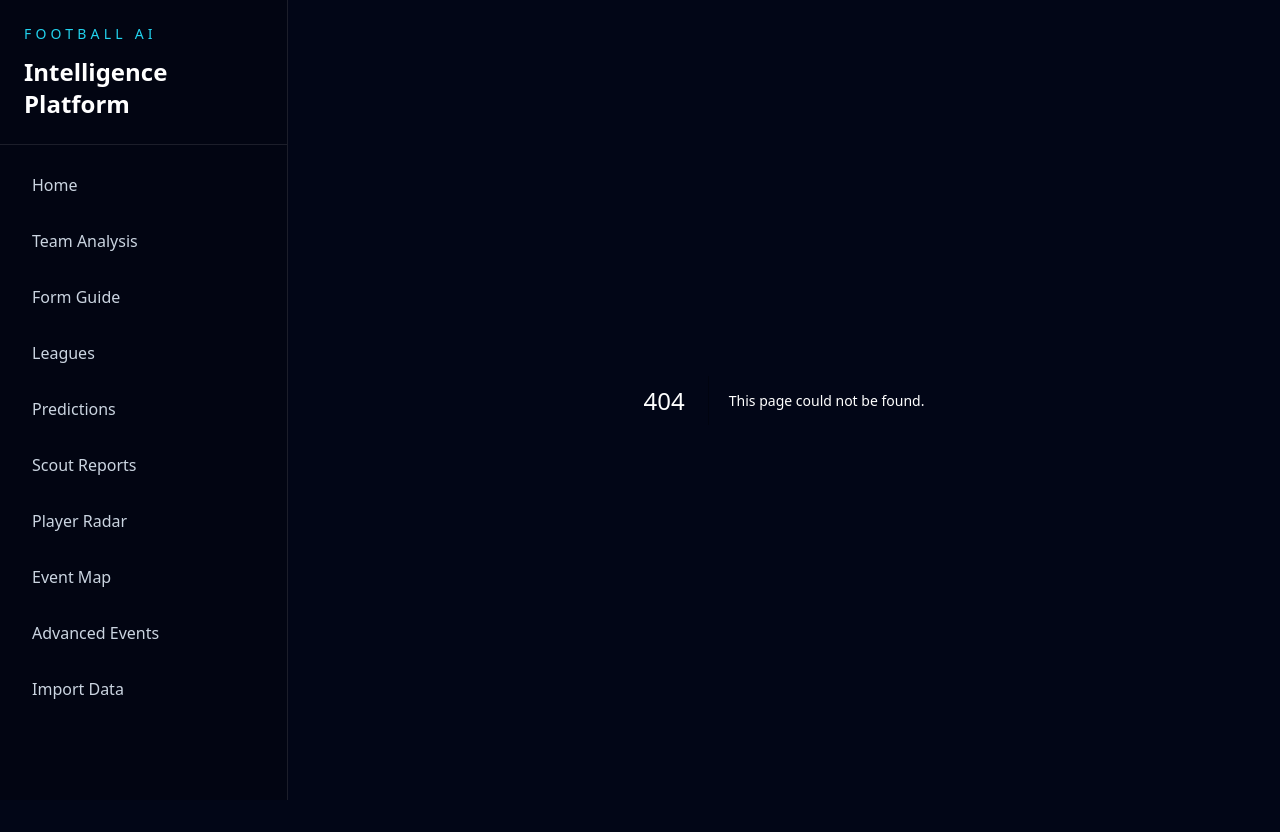
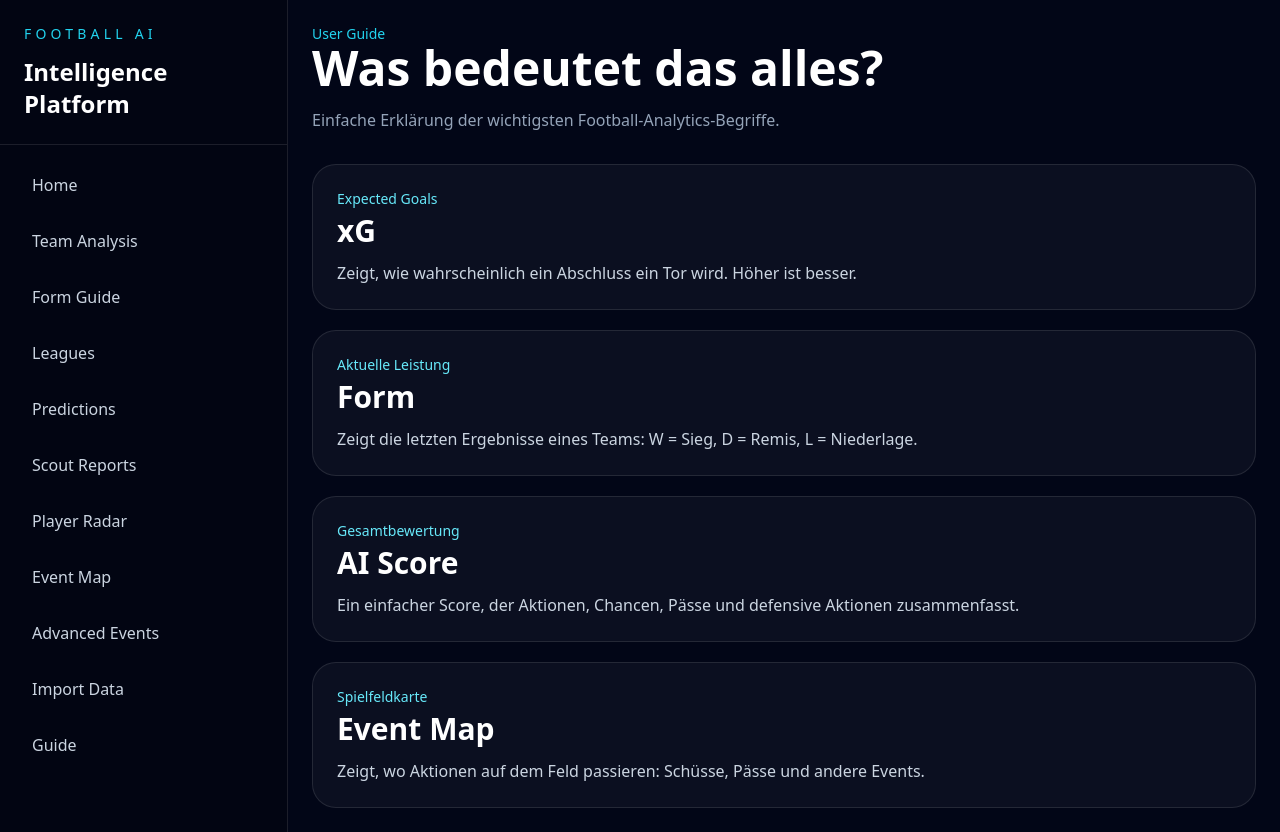
Before and after one commit to nasti8311-dot/football-intelligence-platform, a Next.js app: page /guide in a window 1280 px wide. Before the commit this address had no page. Before the commit the page ends 800 px from the top, so only its background shows below. Built offline with nearby package versions, Linux system fonts and the light colour scheme.

Commit message:
Add user guide

```diff
--- /dev/null
+++ b/app/guide/page.tsx
@@ -0,0 +1,48 @@
+const items = [
+  {
+    title: "xG",
+    meaning: "Expected Goals",
+    text: "Zeigt, wie wahrscheinlich ein Abschluss ein Tor wird. Höher ist besser.",
+  },
+  {
+    title: "Form",
+    meaning: "Aktuelle Leistung",
+    text: "Zeigt die letzten Ergebnisse eines Teams: W = Sieg, D = Remis, L = Niederlage.",
+  },
+  {
+    title: "AI Score",
+    meaning: "Gesamtbewertung",
+    text: "Ein einfacher Score, der Aktionen, Chancen, Pässe und defensive Aktionen zusammenfasst.",
+  },
+  {
+    title: "Event Map",
+    meaning: "Spielfeldkarte",
+    text: "Zeigt, wo Aktionen auf dem Feld passieren: Schüsse, Pässe und andere Events.",
+  },
+];
+
+export default function GuidePage() {
+  return (
+    <main className="min-h-screen bg-slate-950 p-6 text-white">
+      <div className="mx-auto max-w-5xl space-y-8">
+        <section>
+          <p className="text-sm text-cyan-400">User Guide</p>
+          <h1 className="text-5xl font-black">Was bedeutet das alles?</h1>
+          <p className="mt-4 text-slate-400">
+            Einfache Erklärung der wichtigsten Football-Analytics-Begriffe.
+          </p>
+        </section>
+
+        <section className="grid gap-5">
+          {items.map((item) => (
+            <div key={item.title} className="rounded-3xl border border-white/10 bg-white/[0.04] p-6">
+              <p className="text-sm text-cyan-300">{item.meaning}</p>
+              <h2 className="mt-1 text-3xl font-bold">{item.title}</h2>
+              <p className="mt-3 text-slate-300">{item.text}</p>
+            </div>
+          ))}
+        </section>
+      </div>
+    </main>
+  );
+}
--- a/app/layout.tsx
+++ b/app/layout.tsx
@@ -17,6 +17,7 @@ const nav = [
   ["/event-map", "Event Map"],
   ["/event-intelligence", "Advanced Events"],
   ["/admin/import", "Import Data"],
+  ["/guide", "Guide"],
 ];
 
 export default function RootLayout({
```
